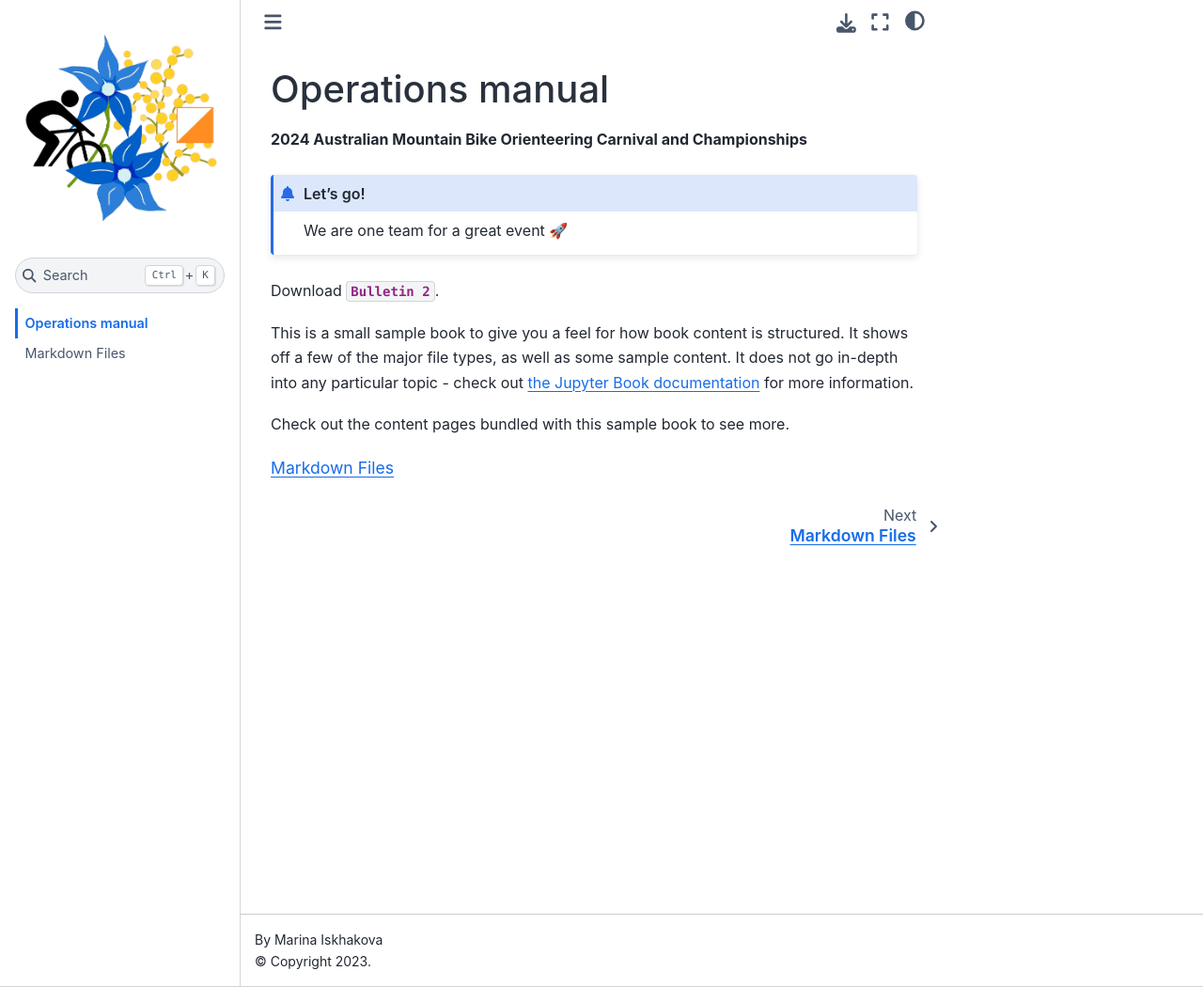
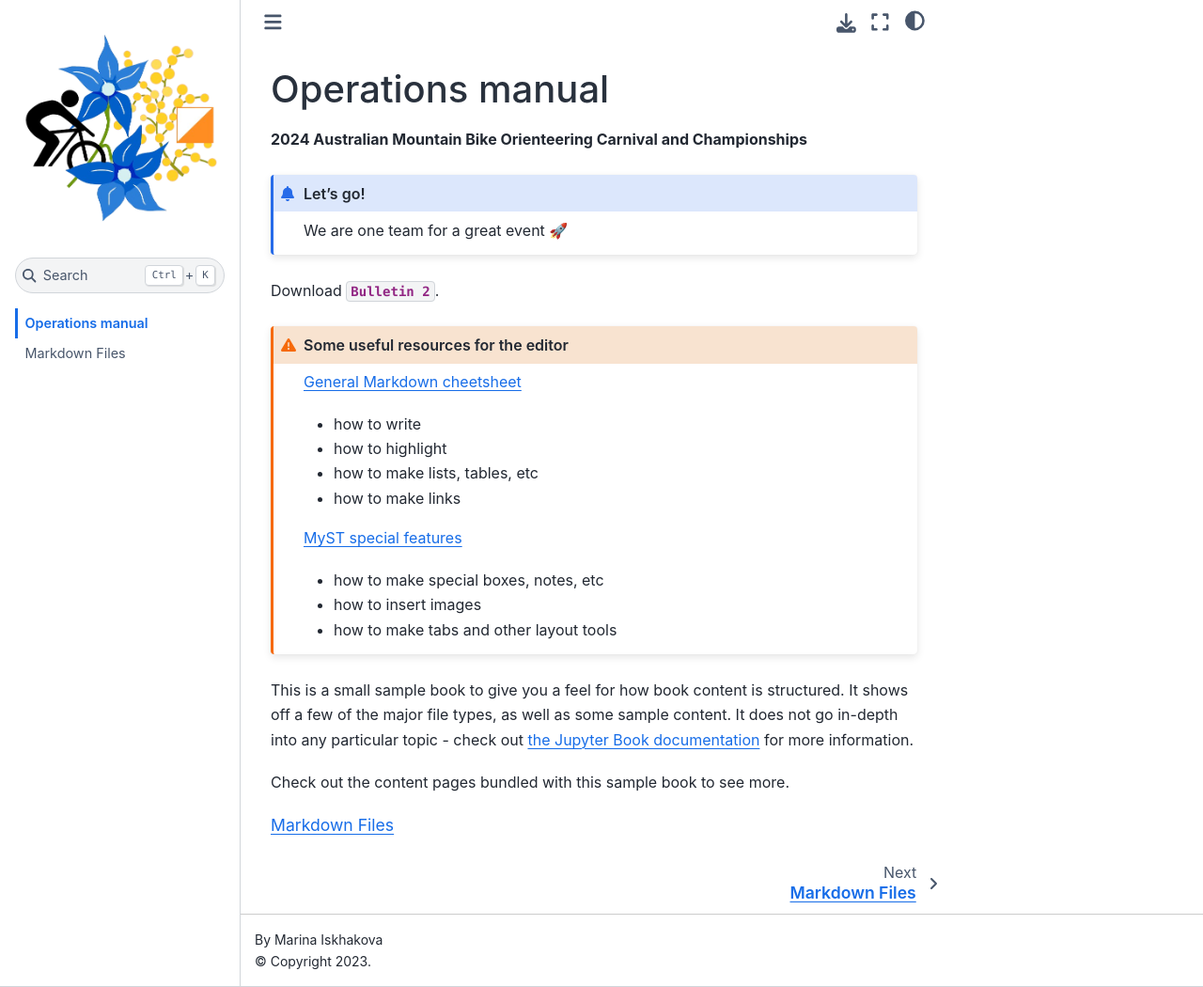
Before and after one commit to fediskhakov/mtbo2024champ, a Jupyter Book: the page built from index.md, in a window 1280 px wide and 1050 px high. Shown: the whole window at 94% size. Built offline with Jupyter Book 1.0.4 settings and Sphinx 7.4.7 and the Sphinx Book theme 1.1.4, drawn with Linux system fonts in a browser that asks for light colours.

Commit message:
Some links to markdown primer

````diff
--- a/index.md
+++ b/index.md
@@ -11,6 +11,21 @@ We are one team for a great event 🚀
 Download {download}`Bulletin 2</_static/pdf/bulletin2.pdf>`.
 
 
+```{admonition} Some useful resources for the editor
+:class: caution
+
+[General Markdown cheetsheet](https://www.markdownguide.org/cheat-sheet/#extended-syntax)
+- how to write
+- how to highlight
+- how to make lists, tables, etc
+- how to make links
+
+[MyST special features](https://jupyterbook.org/content/myst.html)
+- how to make special boxes, notes, etc
+- how to insert images
+- how to make tabs and other layout tools
+```
+
 This is a small sample book to give you a feel for how book content is
 structured.
 It shows off a few of the major file types, as well as some sample content.
````
